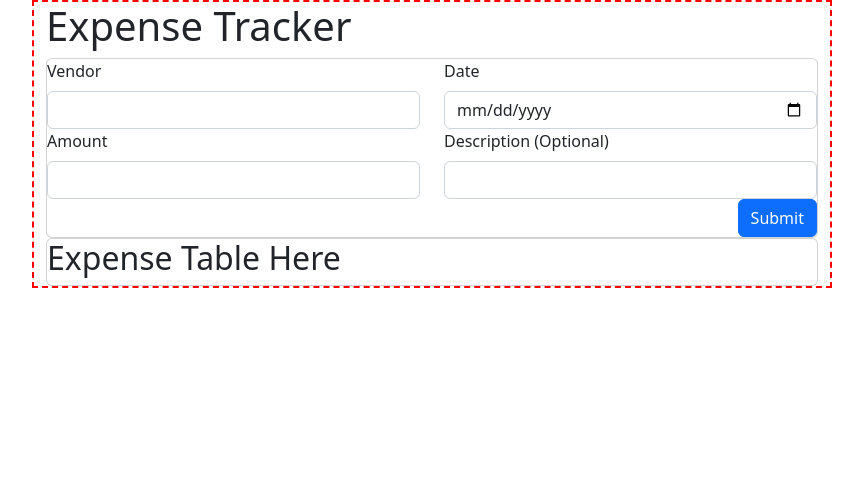
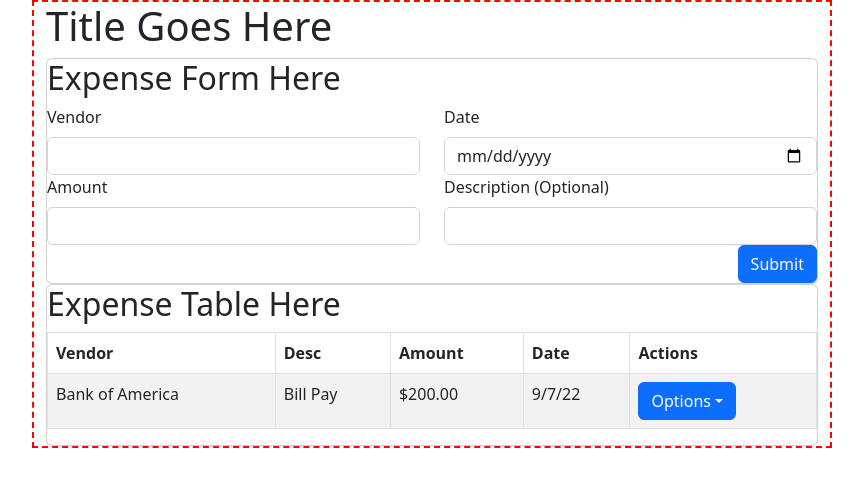
Before and after one commit to KBiz65/expense-tracker-review-js, a React (Create React App) app: page / in a window 1280 px wide. Shown: the top 486 px of the page, without its empty margins (208-1071 px from the left). Built offline with nearby package versions, Linux system fonts and the light colour scheme.

Commit message:
add basic expense table

```diff
--- a/src/App.js
+++ b/src/App.js
@@ -8,7 +8,7 @@ function App() {
     <Container>
       <Row>
         <Col>
-          <h1>Expense Tracker</h1>
+          <h1>Title Goes Here</h1>
           <ExpenseForm />
           <ExpenseTable />
         </Col>
--- a/src/components/ExpenseForm/ExpenseForm.js
+++ b/src/components/ExpenseForm/ExpenseForm.js
@@ -4,6 +4,7 @@ import "./ExpenseForm.css";
 function ExpenseForm() {
   return (
     <Card>
+      <h2>Expense Form Here</h2>
       <Form className="expense-form">
         <Row>
           <Form.Group as={Col}>
--- a/src/components/ExpenseTable/ExpenseTable.js
+++ b/src/components/ExpenseTable/ExpenseTable.js
@@ -1,9 +1,32 @@
-import { Card } from "react-bootstrap";
+import { Card, Table } from "react-bootstrap";
+import ExpenseTableRowOptions from "./ExpenseTableRowOptions";
 
 function ExpenseTable() {
   return (
     <Card>
       <h2>Expense Table Here</h2>
+      <Table striped bordered hover>
+        <thead>
+          <tr>
+            <th>Vendor</th>
+            <th>Desc</th>
+            <th>Amount</th>
+            <th>Date</th>
+            <th>Actions</th>
+          </tr>
+        </thead>
+        <tbody>
+          <tr>
+            <td>Bank of America</td>
+            <td>Bill Pay</td>
+            <td>$200.00</td>
+            <td>9/7/22</td>
+            <td>
+              <ExpenseTableRowOptions />
+            </td>
+          </tr>
+        </tbody>
+      </Table>
     </Card>
   );
 }
--- /dev/null
+++ b/src/components/ExpenseTable/ExpenseTableRowOptions.js
@@ -0,0 +1,12 @@
+import { Dropdown, DropdownButton } from "react-bootstrap";
+
+function ExpenseTableRowOptions() {
+  return (
+    <DropdownButton title="Options">
+      <Dropdown.Item eventKey="1">Edit</Dropdown.Item>
+      <Dropdown.Item eventKey="2">Delete</Dropdown.Item>
+    </DropdownButton>
+  );
+}
+
+export default ExpenseTableRowOptions;
```
